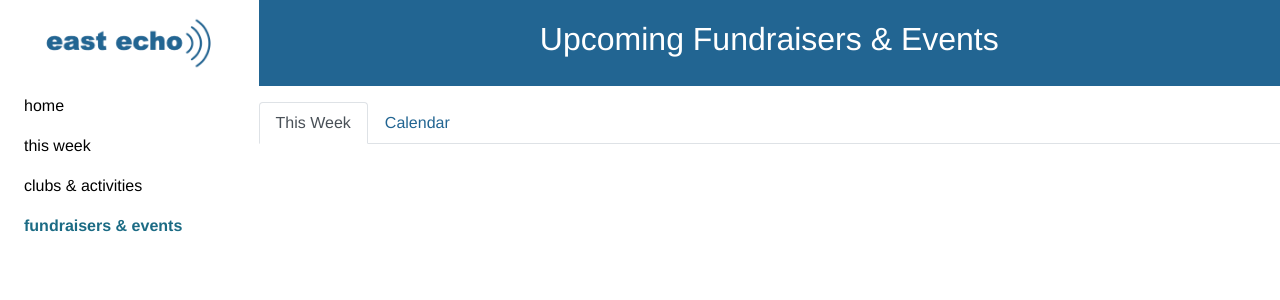
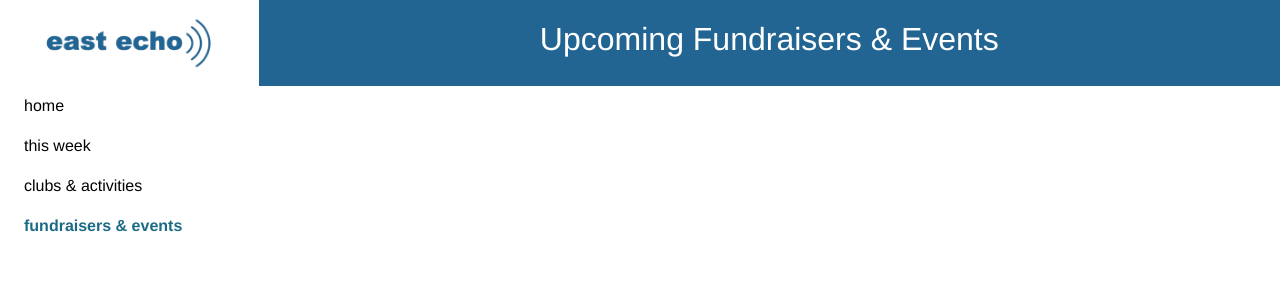
Before and after one commit to gmr/eastecho.org, a Django app: page /events in a window 1280 px wide. Shown: the top 300 px of the page. Run offline with Django 3.2, Linux system fonts and the light colour scheme; data that the repository does not hold is empty; style sheets or scripts are compiled from the project's sources; some libraries are stand-ins or nearby versions; some web fonts are replaced.

Commit message:
Update templates

```diff
--- a/eastecho/site/templates/events.html
+++ b/eastecho/site/templates/events.html
@@ -4,20 +4,7 @@
   <header class="events">
     <h1>Upcoming Fundraisers &amp; Events</h1>
   </header>
-  <div class="content">
-  <nav>
-  <div class="nav nav-tabs" id="nav-tab" role="tablist">
-    <a class="nav-item nav-link active" id="nav-this-week" data-toggle="tab" href="#this-week" role="tab" aria-controls="this-week" aria-selected="true">This Week</a>
-    <a class="nav-item nav-link" id="nav-calendar" data-toggle="tab" href="#calendar" role="tab" aria-controls="calendar" aria-selected="false">Calendar</a>
+  <div class="page-content">
+
   </div>
-</nav>
-<div class="tab-content" id="nav-tabContent">
-  <div class="tab-pane fade show active" id="this-week" role="tabpanel" aria-labelledby="nav-this-week">
-  {% for event in events %}
-    {{ event.start_at }} - {{ event.club.name }} - {{  event.event_type }}
-  {% endfor %}
-    </div>
-  <div class="tab-pane fade" id="calendar" role="tabpanel" aria-labelledby="nav-calendar">...</div>
-  </div>
-</div>
 {% endblock %}
--- a/eastecho/site/templates/this-week.html
+++ b/eastecho/site/templates/this-week.html
@@ -9,7 +9,7 @@
     <nav>
       <div class="nav nav-pills" id="nav-tab" role="tablist">
         {% for event_type in event_types %}
-        <a class="nav-item nav-link{% if forloop.first %} active{% endif %}" id="nav-{{ event_type.name|slugify }}" data-toggle="tab" href="#{{ event_type.name|slugify }}" role="tab" aria-controls="events" aria-selected="true">{{ event_type.name }}s</a>
+        <a class="nav-item nav-link{% if forloop.first %} active{% endif %}" id="nav-{{ event_type.name|slugify }}" data-toggle="tab" href="#{{ event_type.name|slugify }}" role="tab" aria-controls="events" aria-selected="true">{{ event_type.name }}{% if event_type|make_list|slice:"-1:"|join:"" != 's' %}s{% endif %}</a>
         {% endfor %}
       </div>
     </nav>
```
